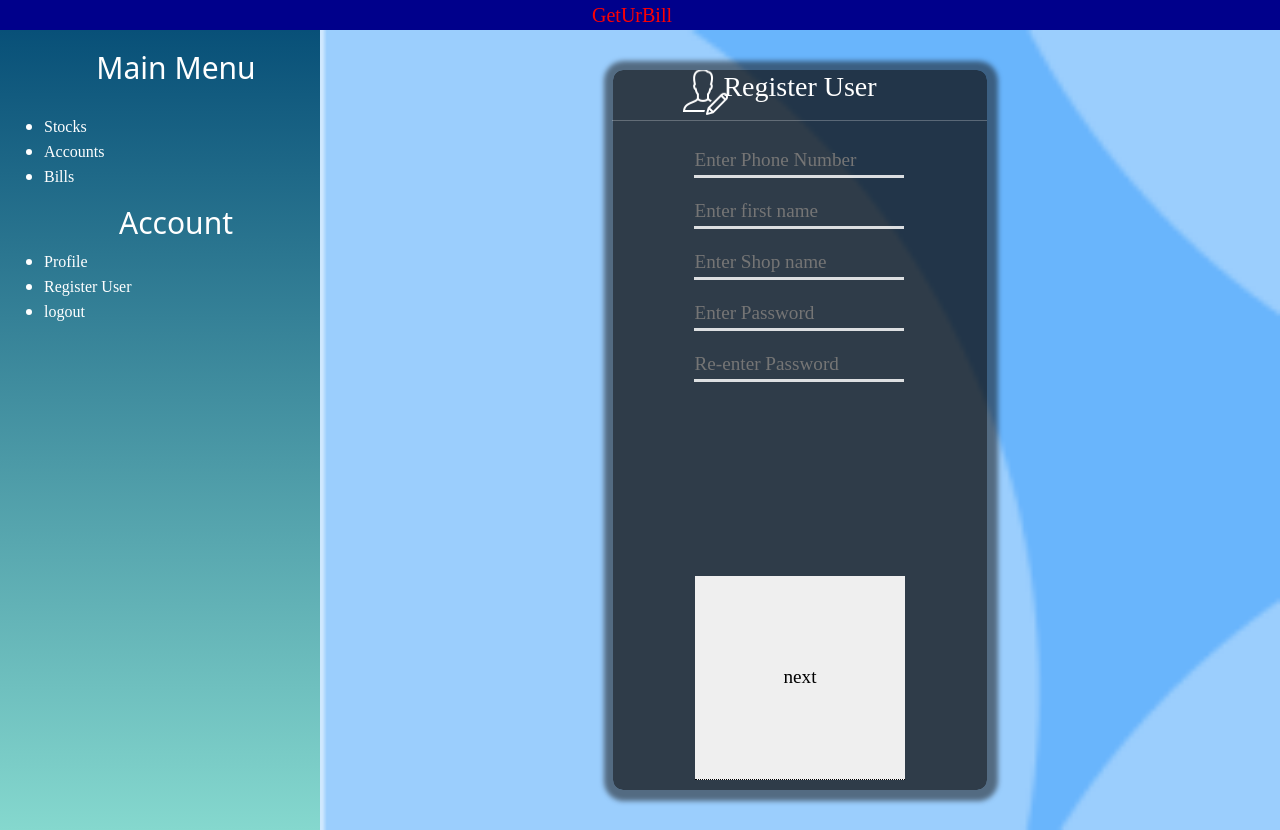
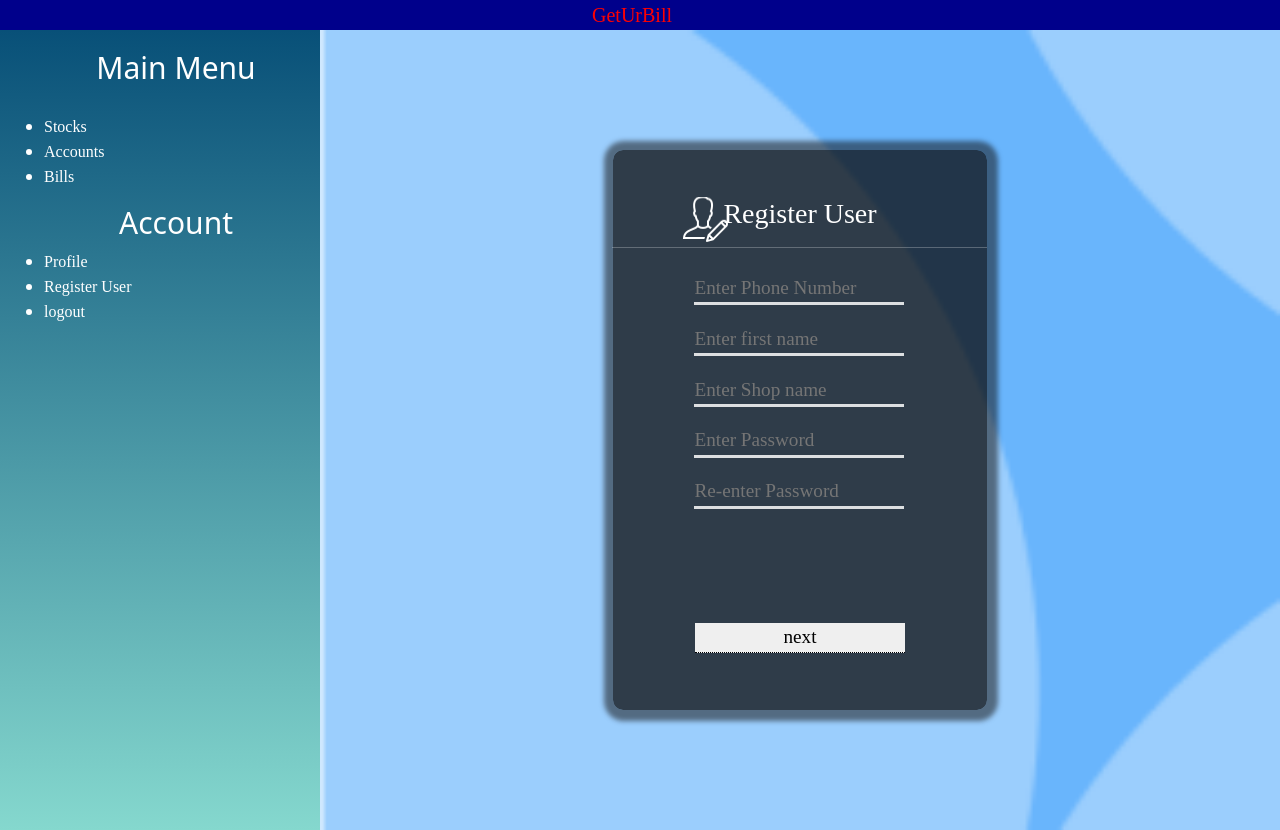
Before and after one commit to Gourav5015/getUrBill, a Django app: page /register/ in a window 1280 px wide. Run offline with Django 3.2, Linux system fonts and the light colour scheme; a user stored in the database is signed in; parts of the project's set-up code (start-up, migrations or seed data) failed here and were passed over.

Commit message:
register

```diff
--- a/management/GetUrBill/static/register.css
+++ b/management/GetUrBill/static/register.css
@@ -14,9 +14,11 @@
     flex-wrap: wrap;
     width: 40% !important;
     background-color: rgba(7, 6, 6, 0.726);
+    justify-content: center;
+    align-items: center;
     border-radius: 10px;
     box-shadow:1px 1px 5px 10px rgba(15, 14, 14, 0.514);
-    height: 90%;
+    height: 70%;
     font-size: larger;
     font-family: 'Times New Roman';
     word-spacing: 10%;
@@ -27,6 +29,7 @@
     background-repeat: no-repeat;
     background-position-x: 20%;
     background-position-y: -2%;
+
 }
 .form-group button{
     margin: .5em auto;
@@ -44,6 +47,8 @@
 .input-group{
     display: block;
     color: white;
+    justify-content: center;
+    align-items: center;
 
 }
 .form-group .input-group input,.form-group .staffpass input{
```
